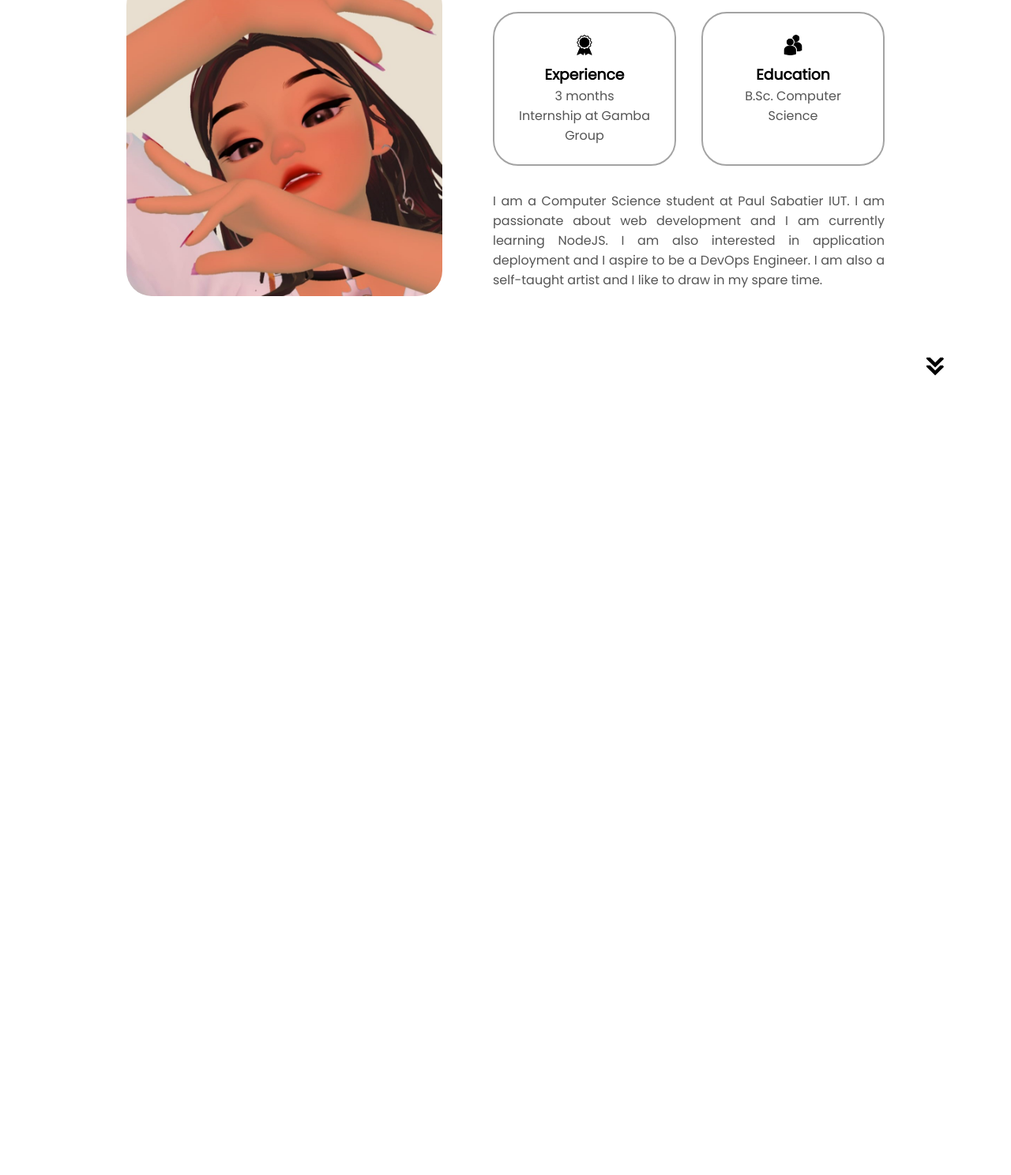
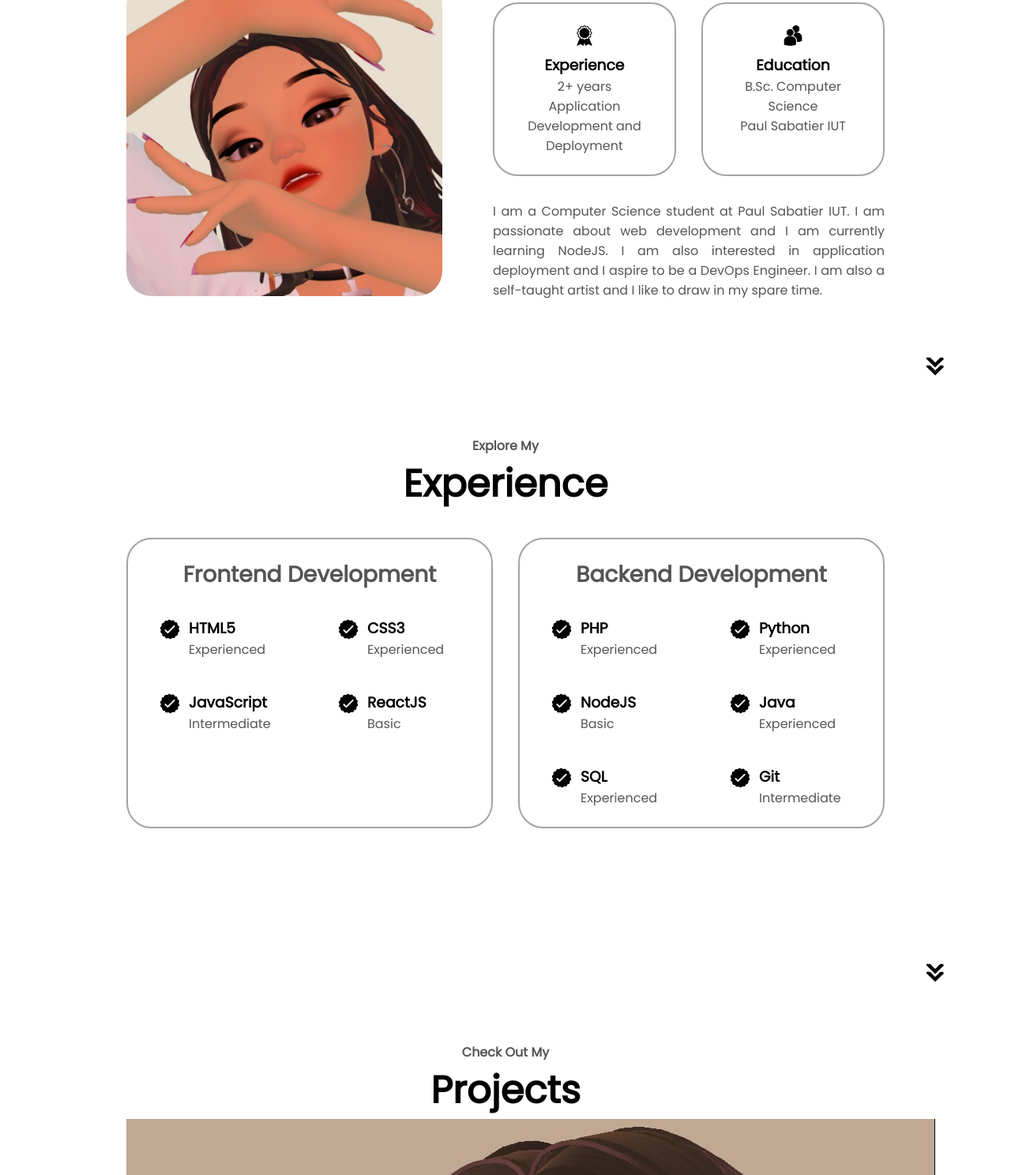
Before and after one commit to henitsu/portfolio, a plain HTML site: page index.html in a window 1280 px wide. Shown: the part 1024-2512 px from the top of the page at 79% size. Before the commit the page ends 1544 px from the top, so only its background shows below. Drawn offline with Linux system fonts and the light colour scheme.

Commit message:
add experience section

```diff
--- a/index.html
+++ b/index.html
@@ -3,7 +3,7 @@
 <head>
     <meta charset="UTF-8">
     <meta name="viewport" content="width=device-width, initial-scale=1.0">
-    <title>My Portfolio</title>
+    <title>Mirindra Randrianarison Portfolio</title>
     <link href="https://fonts.googleapis.com/css?family=Poppins" rel="stylesheet">
     <link rel="stylesheet" href="style.css">
     <link rel="stylesheet" href="mediaqueries.css">
@@ -71,12 +71,12 @@
                     <div class="details-container">
                         <img src="./assets/experience.png" alt="Experience Icon" class="icon">
                         <h3>Experience</h3>
-                        <p>3 months <br>Internship at Gamba Group</p>
+                        <p>2+ years <br>Application Development and Deployment</p>
                     </div>
                     <div class="details-container">
                         <img src="./assets/education.png" alt="Education Icon" class="icon">
                         <h3>Education</h3>
-                        <p>B.Sc. Computer Science</p>
+                        <p>B.Sc. Computer Science <br>Paul Sabatier IUT</p>
                     </div>
                 </div>
                 <div class="text-container">
@@ -88,7 +88,119 @@
         </div>
         <img src="./assets/arrow.png" alt="Arrow Icon" class="icon arrow" onclick="location.href='./#experience'">
     </section>
-
+    <section id="experience">
+        <div class="section__text">
+            <p class="section__text__p1">Explore My</p>
+            <h1 class="title">Experience</h1>
+        </div>
+        <div class="experience-details-container">
+            <div class="about-containers">
+                <div class="details-container">
+                    <h2 class="experience-sub-title">
+                        Frontend Development
+                    </h2>
+                    <div class="article-container">
+                        <article>
+                            <img src="./assets/checkmark.png" alt="Experience icon" class="icon">
+                            <div>
+                                <h3>HTML5</h3>
+                                <p>Experienced</p>
+                            </div>
+                        </article>
+                        <article>
+                            <img src="./assets/checkmark.png" alt="Experience icon" class="icon">
+                            <div>
+                                <h3>CSS3</h3>
+                                <p>Experienced</p>
+                            </div>
+                        </article>
+                        <article>
+                            <img src="./assets/checkmark.png" alt="Experience icon" class="icon">
+                            <div>
+                                <h3>JavaScript</h3>
+                                <p>Intermediate</p>
+                            </div>
+                        </article>
+                        <article>
+                            <img src="./assets/checkmark.png" alt="Experience icon" class="icon">
+                            <div>
+                                <h3>ReactJS</h3>
+                                <p>Basic</p>
+                            </div>
+                        </article>
+                    </div>
+                </div>
+                <div class="details-container">
+                    <h2 class="experience-sub-title">
+                        Backend Development
+                    </h2>
+                    <div class="article-container">
+                        <article>
+                            <img src="./assets/checkmark.png" alt="Experience icon" class="icon">
+                            <div>
+                                <h3>PHP</h3>
+                                <p>Experienced</p>
+                            </div>
+                        </article>
+                        <article>
+                            <img src="./assets/checkmark.png" alt="Experience icon" class="icon">
+                            <div>
+                                <h3>Python</h3>
+                                <p>Experienced</p>
+                            </div>
+                        </article>
+                        <article>
+                            <img src="./assets/checkmark.png" alt="Experience icon" class="icon">
+                            <div>
+                                <h3>NodeJS</h3>
+                                <p>Basic</p>
+                            </div>
+                        </article>
+                        <article>
+                            <img src="./assets/checkmark.png" alt="Experience icon" class="icon">
+                            <div>
+                                <h3>Java</h3>
+                                <p>Experienced</p>
+                            </div>
+                        </article>
+                        <article>
+                            <img src="./assets/checkmark.png" alt="Experience icon" class="icon">
+                            <div>
+                                <h3>SQL</h3>
+                                <p>Experienced</p>
+                            </div>
+                        </article>
+                        <article>
+                            <img src="./assets/checkmark.png" alt="Experience icon" class="icon">
+                            <div>
+                                <h3>Git</h3>
+                                <p>Intermediate</p>
+                            </div>
+                        </article>
+                </div>
+            </div>
+        </div>
+        <img src="./assets/arrow.png" alt="Arrow Icon" class="icon arrow" onclick="location.href='./#projects'">
+    </section>
+    <section id="projects">
+        <div class="section__text">
+            <p class="section__text__p1">Check Out My</p>
+            <h1 class="title">Projects</h1>
+        </div>
+        <div class="projects-container">
+            <div class="project">
+                <div class="project__img-container">
+                    <img src="./assets/profile_zoom.jpeg" alt="Project Image" class="project__img">
+                </div>
+                <div class="project__text-container">
+                    <h2 class="project__title">Portfolio Website</h2>
+                    <p class="project__description">
+                        This is my portfolio website. I built it using HTML5, CSS3 and JavaScript. I used the CSS Grid and Flexbox to make it responsive. I also used JavaScript to make the hamburger menu work.
+                    </p>
+                </div>
+            </div>
+        </div>
+    </section>
     <script src="script.js"></script>
 </body>
 </html>
--- a/style.css
+++ b/style.css
@@ -297,3 +297,40 @@ section{
 .text-container{
     text-align: justify;
 }
+
+/* EXPERIENCE SECTION */
+#experience{
+    position: relative;
+}
+
+.experience-sub-title{
+    color: rgb(85, 85, 85);
+    font-weight: 600;
+    font-size: 1.75rem;
+    margin-bottom: 2rem;
+}
+
+.experience-details-container{
+    display: flex;
+    justify-content: center;
+    flex-direction: column;
+}
+
+.article-container{
+    display: flex;
+    text-align: initial;
+    flex-wrap: wrap;
+    flex-direction: row;
+    gap: 2.5rem;
+    justify-content: space-around;
+}
+
+article{
+    display: flex;
+    width: 10rem;
+    gap: 0.5rem;
+}
+
+article .icon{
+    cursor: default;
+}
```
